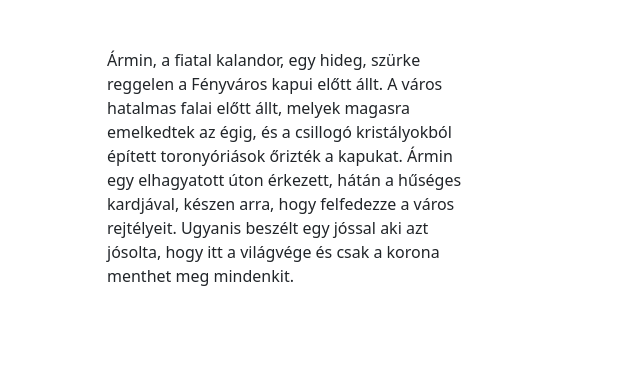
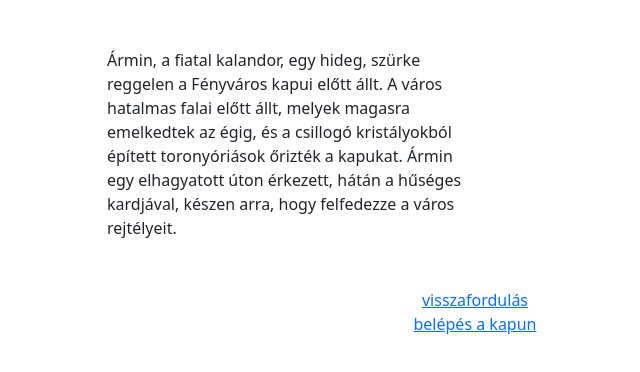
Before and after one commit to LvLevente/projekt-munka, a plain HTML site: page 2.html in a window 1280 px wide. Shown: the whole page, without its empty margins (165-805 px from the left). Drawn offline with nearby package versions, Linux system fonts and the light colour scheme.

Commit message:
Add files via upload

```diff
--- a/2.html
+++ b/2.html
@@ -14,7 +14,7 @@
     <div class="container mt-5 ">
         <div class="row justify-content-center">
             <div class="col-md-4">
-                Ármin, a fiatal kalandor, egy hideg, szürke reggelen a Fényváros kapui előtt állt. A város hatalmas falai előtt állt, melyek magasra emelkedtek az égig, és a csillogó kristályokból épített toronyóriások őrizték a kapukat. Ármin egy elhagyatott úton érkezett, hátán a hűséges kardjával, készen arra, hogy felfedezze a város rejtélyeit. Ugyanis beszélt egy jóssal aki azt jósolta, hogy itt a világvége és csak a korona menthet meg mindenkit.
+                Ármin, a fiatal kalandor, egy hideg, szürke reggelen a Fényváros kapui előtt állt. A város hatalmas falai előtt állt, melyek magasra emelkedtek az égig, és a csillogó kristályokból épített toronyóriások őrizték a kapukat. Ármin egy elhagyatott úton érkezett, hátán a hűséges kardjával, készen arra, hogy felfedezze a város rejtélyeit.
             </div>
             <div class="col-md-4">
                 <img src="" alt="" class=" img-fluid">
@@ -22,8 +22,8 @@
         </div>
         <div class="row  my-5 justify-content-center align-items-center">
             <div class="col-12 text-center">
-                <a href="10.html" class=""></a><br>
-                <a href="3.html" class=""> </a>
+                <a href="10.html" class="">visszafordulás</a><br>
+                <a href="3.html" class="">belépés a kapun</a>
             </div>
         </div>
     </div>
```
